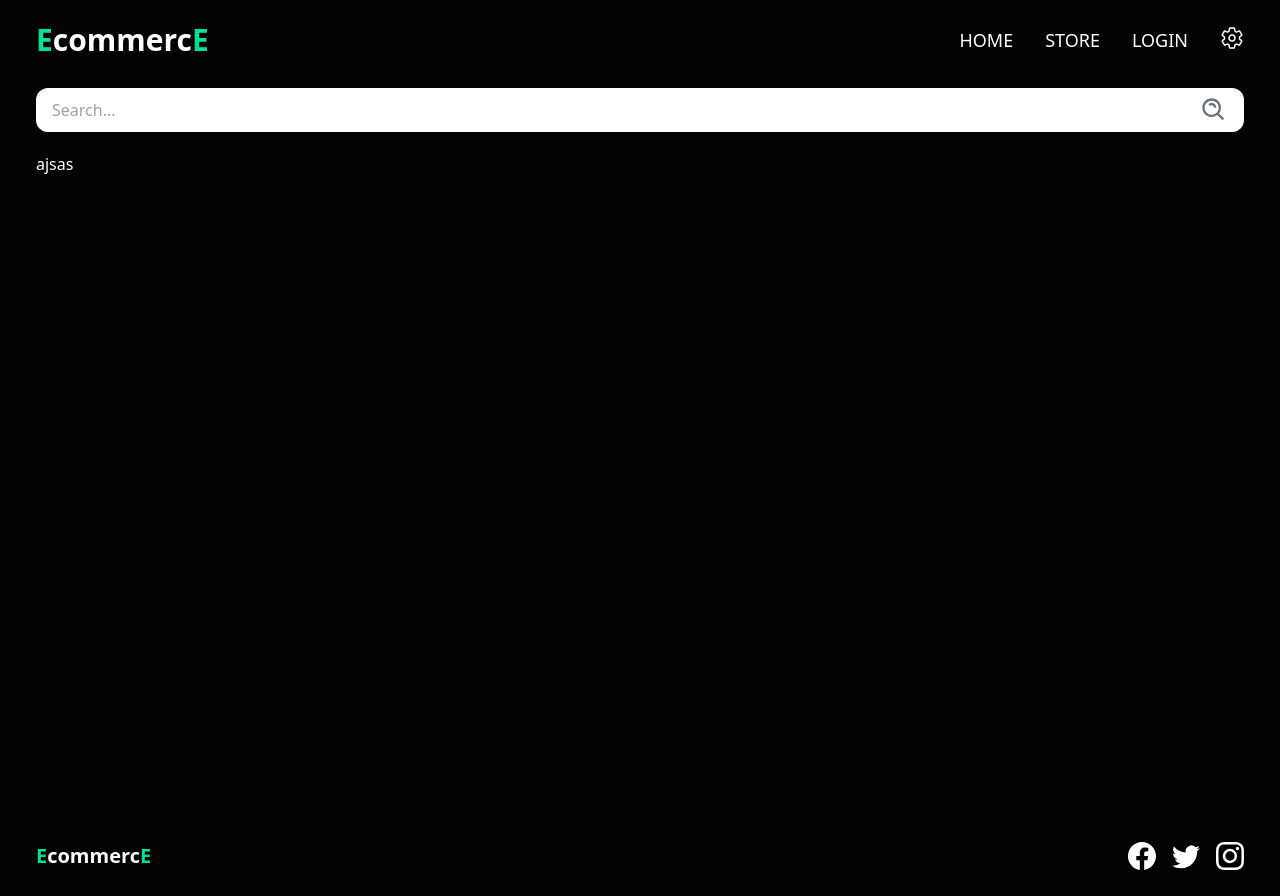
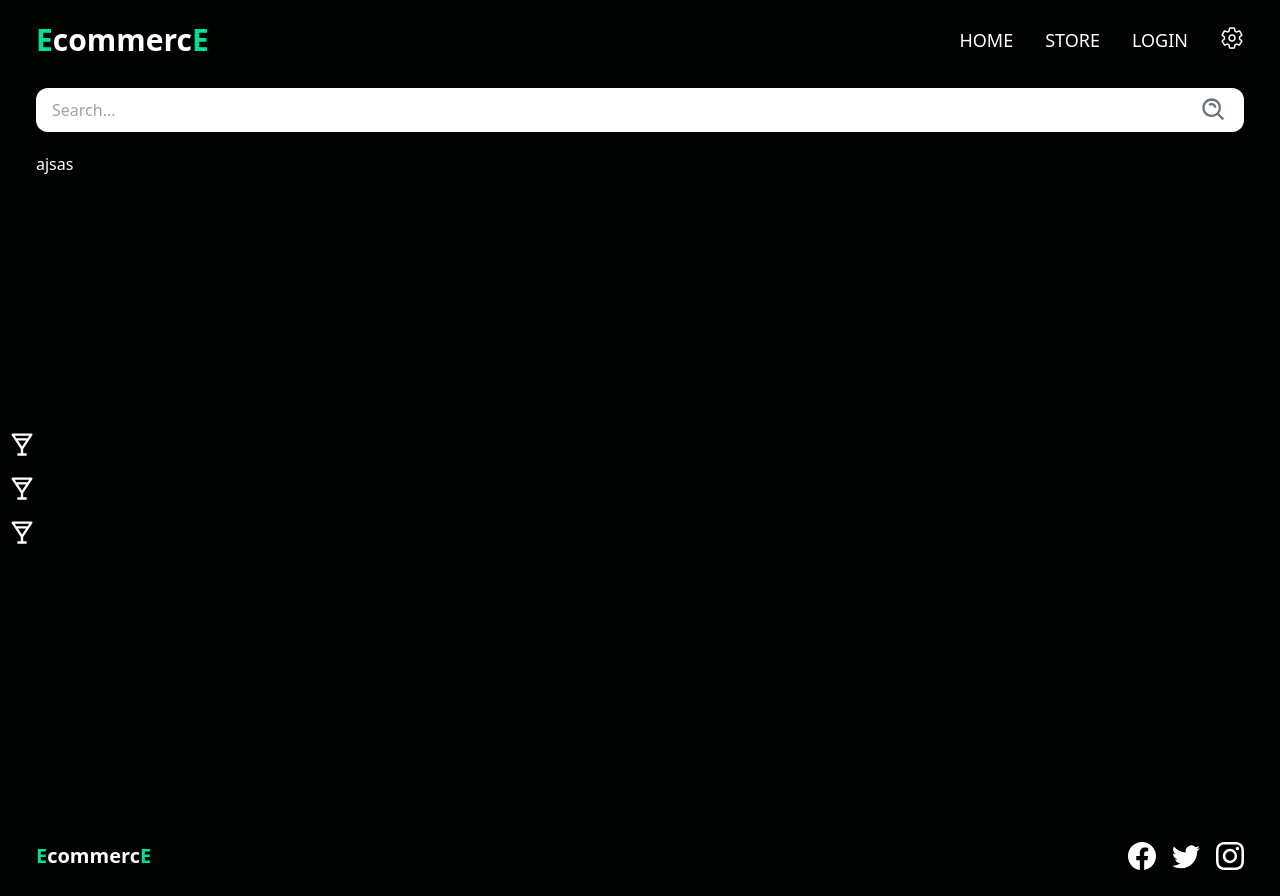
Before and after one commit to alloisa2005/backend-final-front, a React (Create React App) app: page /store in a window 1280 px wide. Built offline with nearby package versions, Linux system fonts and the light colour scheme.

Commit message:
feat: agregando barra lateral STORE

```diff
--- a/src/screens/Store.jsx
+++ b/src/screens/Store.jsx
@@ -1,5 +1,5 @@
 import React from 'react'
-import { BiSearchAlt } from 'react-icons/bi'
+import { BiSearchAlt, BiDrink } from 'react-icons/bi'
 
 function Store() {
   return (
@@ -11,6 +11,23 @@ function Store() {
         </div>
       </div>
 
+      <div className="group absolute left-0 top-[80px] mt-2 w-[60px] overflow-hidden h-[100vh] hover:w-[140px] ease-in duration-300">
+        <div className="w-full h-full p-2 flex flex-col justify-center items-center">
+          <div className="w-full flex items-center justify-start gap-2 py-2 hover:text-[color:var(--primary-green)] hover:cursor-pointer">
+            <BiDrink size={28} />
+            <p className="hidden group-hover:block">Bebidas</p>
+          </div>
+          <div className="w-full flex items-center justify-start gap-2 py-2 hover:text-[color:var(--primary-green)] hover:cursor-pointer">
+            <BiDrink size={28} className=""/>
+            <p className="hidden group-hover:block">Tecnología</p>
+          </div>
+          <div className="w-full flex items-center justify-start gap-2 py-2 hover:text-[color:var(--primary-green)] hover:cursor-pointer">
+            <BiDrink size={28} className=""/>
+            <p className="hidden group-hover:block">Snacks</p>
+          </div>
+        </div>
+      </div>
+
       <div className="py-3">
         ajsas
       </div>
```
